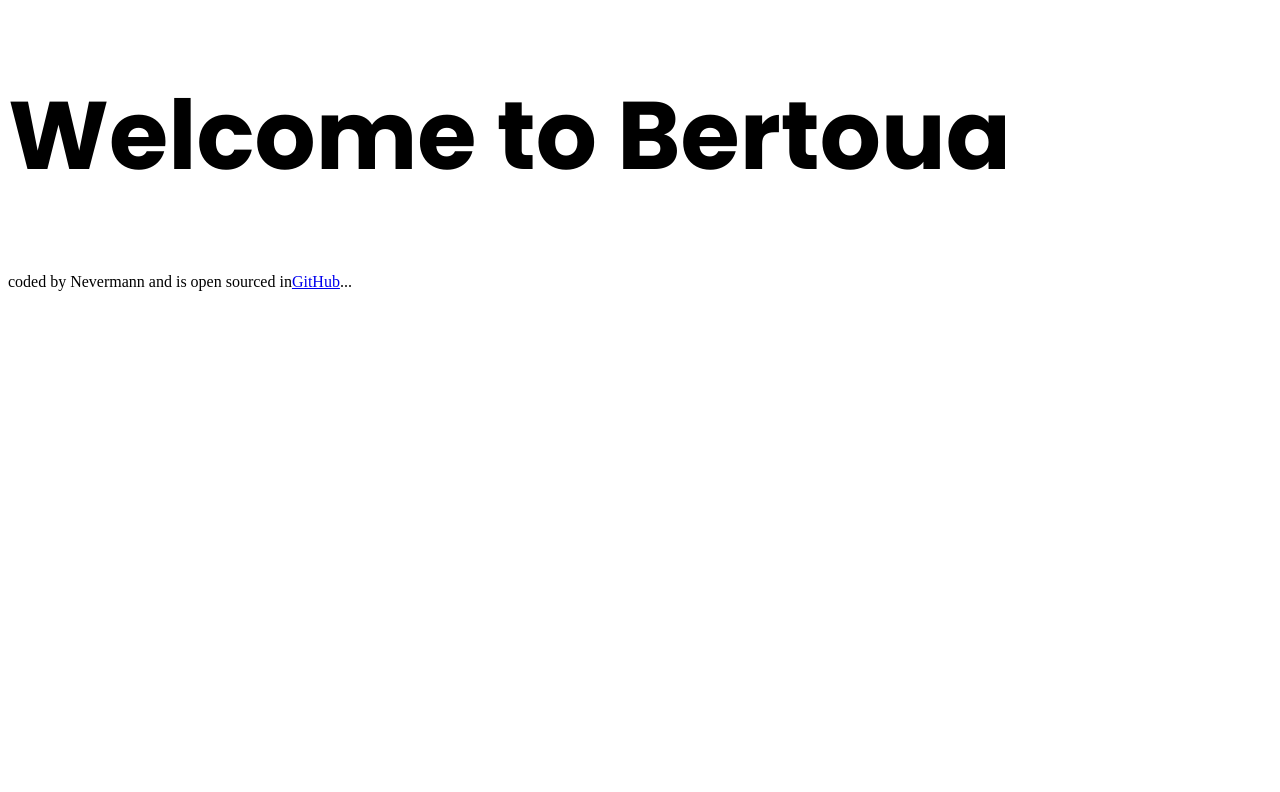
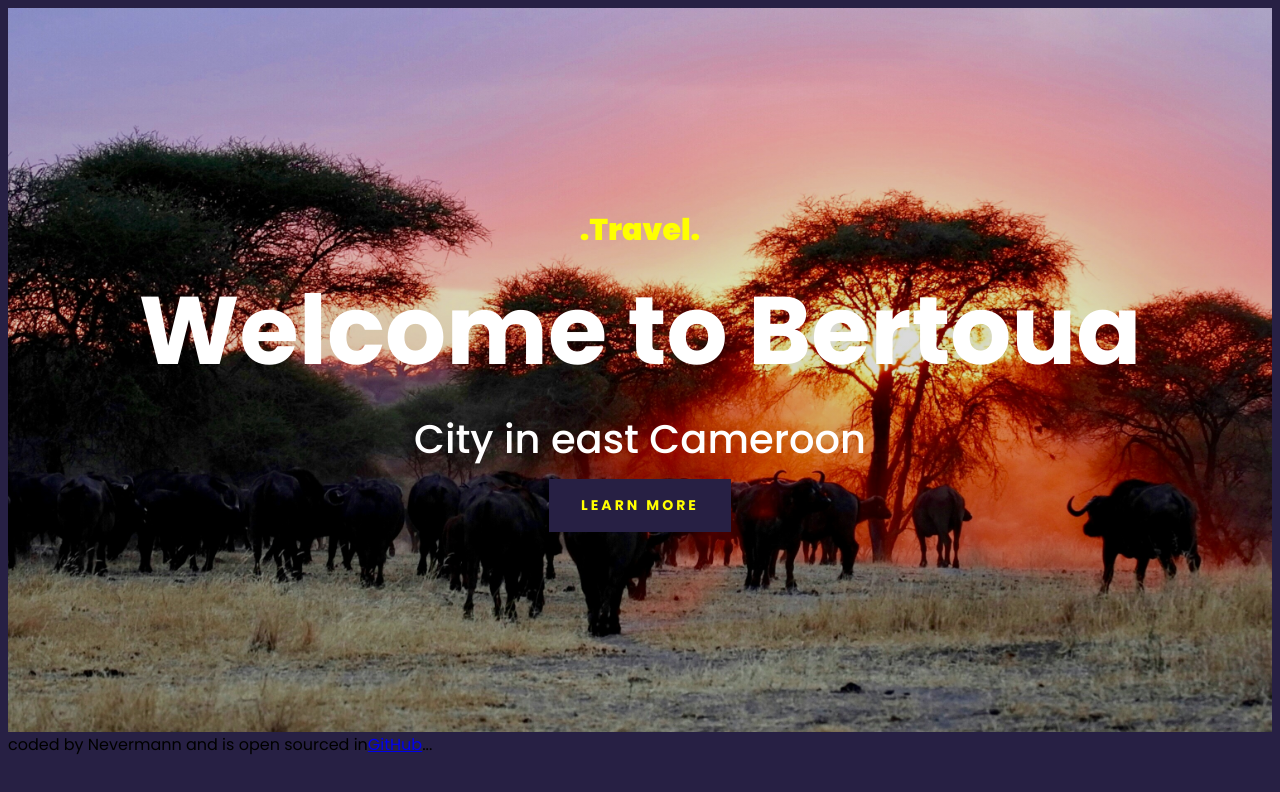
Before and after one commit to Mary-clouds/bertoua-travel-project, a plain HTML site: page index.html in a window 1280 px wide. Drawn offline with Linux system fonts and the light colour scheme.

Commit message:
added a header

```diff
--- a/index.html
+++ b/index.html
@@ -10,7 +10,14 @@
     <title>Travel Project</title>
 </head>
 <body>
+    <div class="container">
+    <header>
+    <h3>.Travel.</h3>
     <h1>Welcome to Bertoua</h1>
+    <h2>City in east Cameroon</h2>
+    <a href="#more">Learn more</a>
+   </header>
+    </div>
     <footer>coded by Nevermann and is open sourced in<a href="https://github.com/Mary-clouds/bertoua-travel-project" target="_blank">GitHub</a>...</footer>
 </body>
 </html>
--- a/src/styles.css
+++ b/src/styles.css
@@ -1,7 +1,69 @@
-h1{
+body{
     font-family: "Poppins", sans-serif;
-    font-style: normal;
+    background-color: #272044;
+}
+.container{
+    max-width: 1400px;
+    margin: 0 auto;
+}
+
+header{
+    background-image:linear-gradient(rgba(0,0,0,0.1), rgba(0,0,0,0.2)), url("../images/landschaft.jpg");
+    background-repeat: no-repeat;
+    background-size: cover;
+    text-align: center;
+    padding: 200px 0;
+}
+header h1{
     font-weight: 700;
     font-size: 96px;
-    line-height: 144px;
+    line-height: 1;
+    margin: 30px 0;
+    color: white;
 }
+header h2{
+    font-weight: 500;
+    font-size: 40px;
+    line-height: 1.5;
+    margin: 0;
+    color: white;
+
+}
+header h3{
+    font-weight: 900;
+    font-size: 30px;
+    line-height: 1.5;
+    margin: 0;
+    color: yellow;
+
+
+}
+header a{
+    font-weight: 700;
+    font-size: 14px;
+    line-height: 1.5;
+    text-align: center;
+    color:yellow;
+    background-color: #272044;
+    background-size: 5px;
+    padding: 16px 32px;
+    margin-top: 10px;
+    display: inline-block;
+    text-decoration: none;
+    letter-spacing: 3px;
+    text-transform: uppercase;
+}
+@media(max-width: 900px){
+    header{
+        padding: 60px 0;
+    }
+    header h1{
+        font-size: 48px;
+    }
+    header h2{
+        font-size: 20px;
+    }
+    header h3{
+        font-size: 12px;
+    }
+}
```
